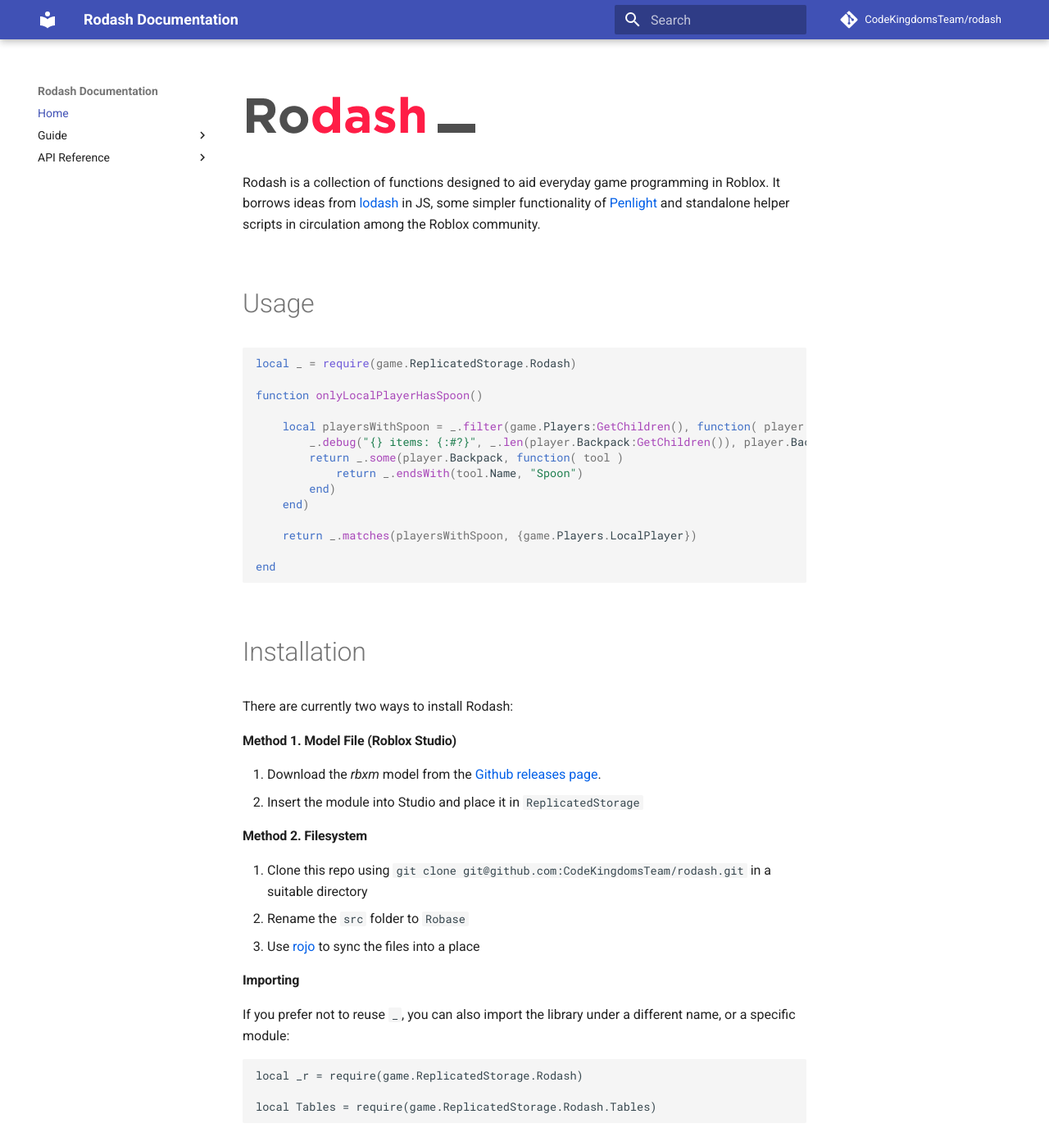
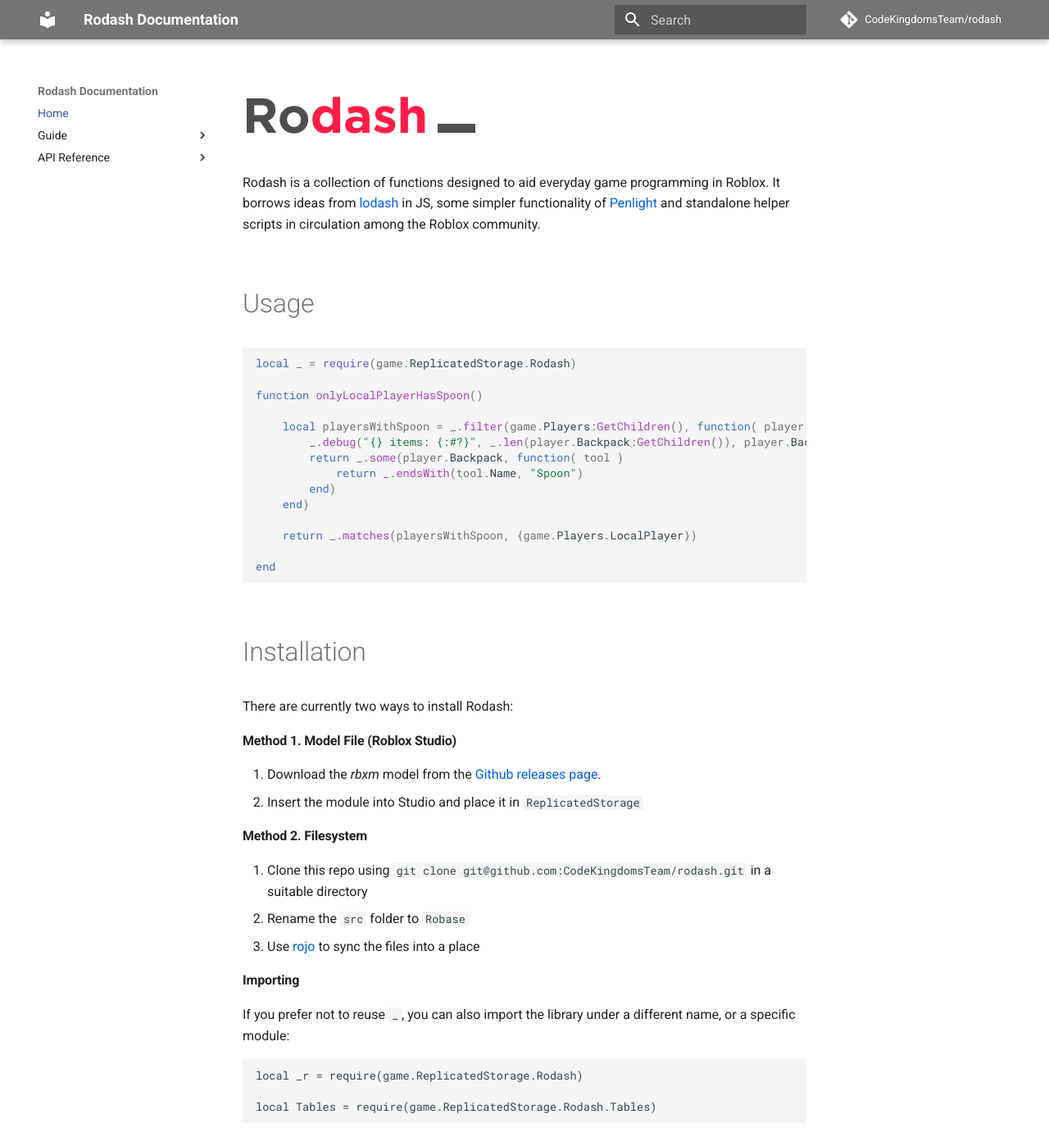
Before and after one commit to CodeKingdomsTeam/rodash, an MkDocs documentation site: the page built from docs/index.md, in a window 1280 px wide and 1400 px high. Shown: the whole window at 82% size. Built offline with MkDocs 1.6.1 and Material for MkDocs 9.7.7, drawn with Linux system fonts in a browser that asks for light colours; comment, search, counter and statistics services are not loaded.

Commit message:
Fix markdown palette

```diff
--- a/docs/rodocs.css
+++ b/docs/rodocs.css
@@ -10,6 +10,6 @@
 	margin: 2em 0 1em;
 }
 
-[data-md-color-primary='gray'] .md-typeset a {
+[data-md-color-primary='grey'] .md-typeset a {
 	color: #005fe8;
 }
--- a/mkdocs.yml
+++ b/mkdocs.yml
@@ -7,7 +7,7 @@
 theme:
   name: material
   palette:
-    primary: 'Gray'
+    primary: 'Grey'
     accent: 'Blue'
 
 nav:
```
Also changed, not shown: 1 other file.
